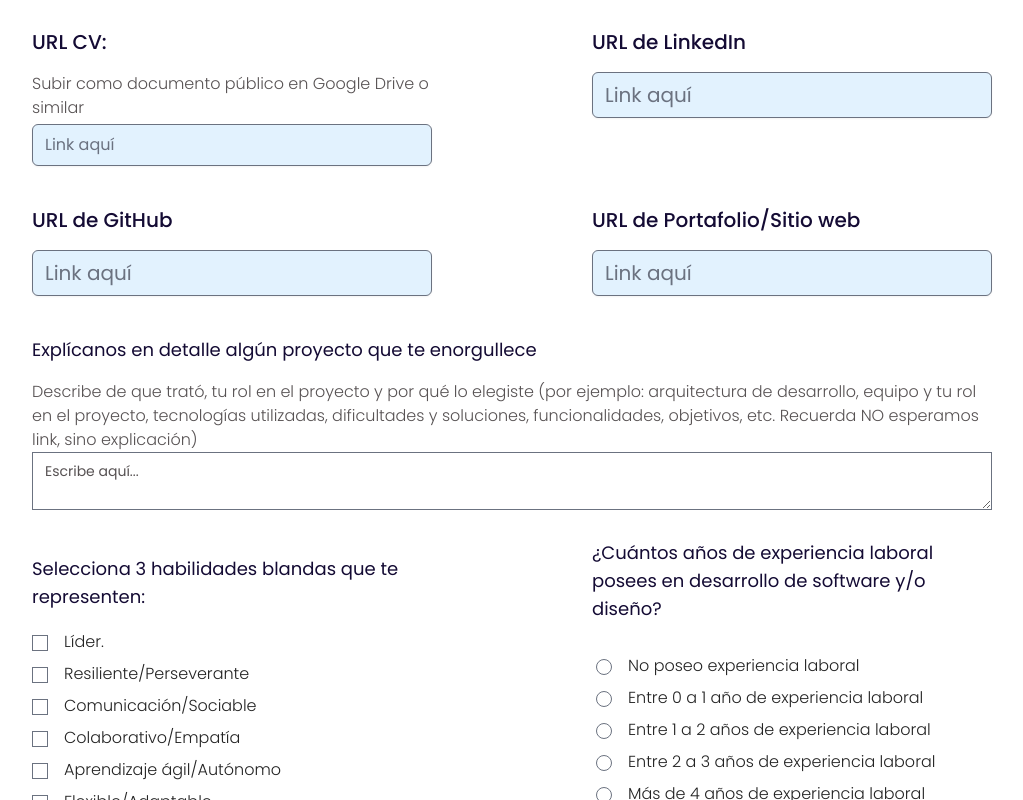
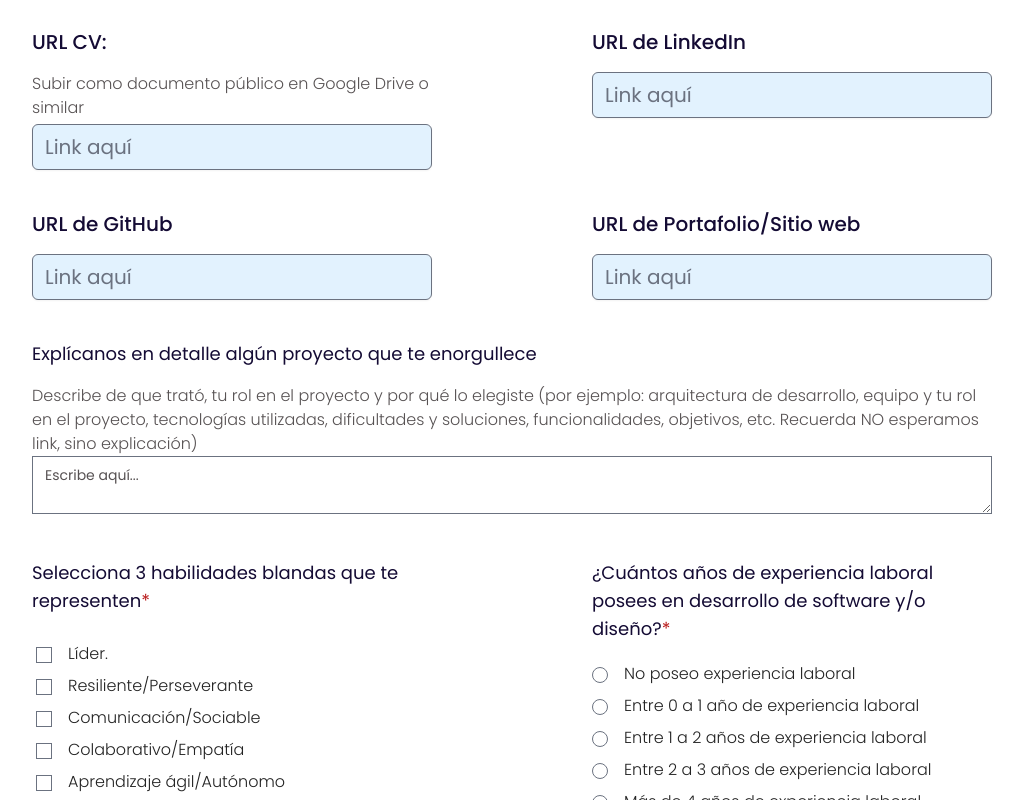
Before and after one commit to vecarope/ejemploReact, a React (Create React App) app: page /application in a window 1280 px wide. Shown: the part 4040-4840 px from the top of the page, without its empty margins (128-1151 px from the left). Built offline with nearby package versions, Linux system fonts and the light colour scheme; no server answers; what tw-elements would draw is missing.

Commit message:
component experience and work

```diff
--- a/src/views/ApplicationForm/components/ExperienceAndWork.jsx
+++ b/src/views/ApplicationForm/components/ExperienceAndWork.jsx
@@ -1,4 +1,12 @@
-import { ErrorMessage, Field } from 'formik';
+//import { ErrorMessage, Field } from 'formik';
+
+import {
+  InputCheckbox,
+  InputField,
+  InputRadio,
+  InputSelect
+} from '../../../components/Forns';
+
 export const ExperienceAndWork = ({ errors, touched }) => {
   const SoftSkills = [
     'Líder.',
@@ -45,15 +53,14 @@ export const ExperienceAndWork = ({ errors, touched }) => {
               >
                 Subir como documento público en Google Drive o similar
               </label>
-              <input
+              <InputField
                 type="text"
-                name="firstName"
-                id="firstName"
-                autoComplete="given-name"
-                className="mt-1 block w-full rounded-md border-[#E2F2FE]-200 bg-[#E2F2FE] shadow-sm focus:[#E2F2FE]
-                  focus:ring-[#E2F2FE]-300 "
+                name="cvUrl"
+                id="cvUrl"
                 required
                 placeholder="Link aquí"
+                touched={touched}
+                errors={errors}
               />
             </div>
             <div className="col-span-6 sm:col-span-3">
@@ -63,15 +70,14 @@ export const ExperienceAndWork = ({ errors, touched }) => {
               >
                 URL de LinkedIn
               </label>
-              <input
+              <InputField
                 type="text"
-                name="lastName"
-                id="lastName"
-                autoComplete="lastName"
-                className="mt-1 block w-full rounded-md border-[#E2F2FE]-200 bg-[#E2F2FE] shadow-sm focus:[#E2F2FE]
-                  focus:ring-[#E2F2FE]-300 sm:text-xl"
+                name="linkedinUrl"
+                id="linkedinUrl"
                 required
                 placeholder="Link aquí"
+                touched={touched}
+                errors={errors}
               />
             </div>
             <div className="col-span-6 sm:col-span-3">
@@ -81,15 +87,14 @@ export const ExperienceAndWork = ({ errors, touched }) => {
               >
                 URL de GitHub
               </label>
-              <input
+              <InputField
                 type="text"
-                name="text"
-                id="UrlGitHub"
-                autoComplete="text"
-                className="mt-1 block w-full rounded-md border-[#E2F2FE]-200 bg-[#E2F2FE] shadow-sm focus:[#E2F2FE]
-                  focus:ring-[#E2F2FE]-300 sm:text-xl"
+                name="githubUrl"
+                id="githubUrl"
                 required
                 placeholder="Link aquí"
+                touched={touched}
+                errors={errors}
               />
             </div>
             <div className="col-span-6 sm:col-span-3">
@@ -99,15 +104,14 @@ export const ExperienceAndWork = ({ errors, touched }) => {
               >
                 URL de Portafolio/Sitio web
               </label>
-              <input
+              <InputField
                 type="text"
-                name="UrlPort"
-                id="UrlPort"
-                autoComplete="UrlPort"
-                className="mt-1 block w-full rounded-md border-[#E2F2FE]-200 bg-[#E2F2FE] py-2 px-3 shadow-sm focus:[#E2F2FE]
-                  focus:ring-[#E2F2FE]-300 sm:text-xl"
+                name="portfolioUrl"
+                id="portfolioUrl"
                 required
                 placeholder="Link aquí"
+                touched={touched}
+                errors={errors}
               />
             </div>
             <div className="w-full rounded-lg text-sm sm:col-span-full">
@@ -129,57 +133,28 @@ export const ExperienceAndWork = ({ errors, touched }) => {
               </textarea>
             </div>
             <div className="col-span-6 sm:col-span-3">
-              <label
-                htmlFor="stateJob"
-                className="block  my-4 text-lg text-[#140B34]"
+              <InputCheckbox
+                label="Selecciona 3 habilidades blandas que te representen"
+                touched={touched}
+                errors={errors}
+                required
+                name="additionalToolsComment"
+                id="additionalToolsComment"
               >
-                Selecciona 3 habilidades blandas que te representen:
-              </label>
-              <ul>
-                {SoftSkills.map((SoftSkills) => (
-                  <li>
-                    <input
-                      type="checkbox"
-                      name="checkbox"
-                      className=".checkbox mr-4 my-2"
-                    />
-                    <label className=" text-base font-light text-[#232323]">
-                      {SoftSkills}
-                    </label>
-                  </li>
-                ))}
-              </ul>
+                {SoftSkills}
+              </InputCheckbox>
             </div>
             <div className="col-span-6 sm:col-span-3">
-              <label
-                htmlFor="stateJob"
-                className="block text-lg font-[20px] mb-5 text-[#140B34]"
+              <InputRadio
+                label=" ¿Cuántos años de experiencia laboral posees en desarrollo de software y/o diseño?"
+                touched={touched}
+                errors={errors}
+                id="devExperience"
+                name="devExperience"
+                required
               >
-                ¿Cuántos años de experiencia laboral posees en desarrollo de
-                software y/o diseño?
-              </label>
-              <label
-                htmlFor="stack"
-                className="block font-light text-base text-[#575253]"
-              ></label>
-              <div className="form-control">
-                <label className="label cursor-pointer mb-8">
-                  <ul>
-                    {YearsOfExperience.map((YearsOfExperience) => (
-                      <li>
-                        <input
-                          type="radio"
-                          name="radio"
-                          className=".radio mr-4 my-2"
-                        />
-                        <span className="label-text font-light text-base text-[#232323]">
-                          {YearsOfExperience}
-                        </span>
-                      </li>
-                    ))}
-                  </ul>
-                </label>
-              </div>
+                {YearsOfExperience}
+              </InputRadio>
             </div>
           </div>
         </div>
--- a/src/views/ApplicationForm/components/PersonalInformation.jsx
+++ b/src/views/ApplicationForm/components/PersonalInformation.jsx
@@ -117,8 +117,8 @@ export const PersonalInformation = ({ errors, touched }) => {
                 label=" ¿Cuál es tu estado laboral actual?"
                 touched={touched}
                 errors={errors}
-                id="employmentStatusCurrent"
-                name="employmentStatusCurrent"
+                id="additionalToolsComment"
+                name="additionalToolsComment"
                 required
               >
                 {workStatus}
```
Also changed, not shown: src/views/ApplicationForm/components/EducationProfile.jsx (+7 -1 lines).
